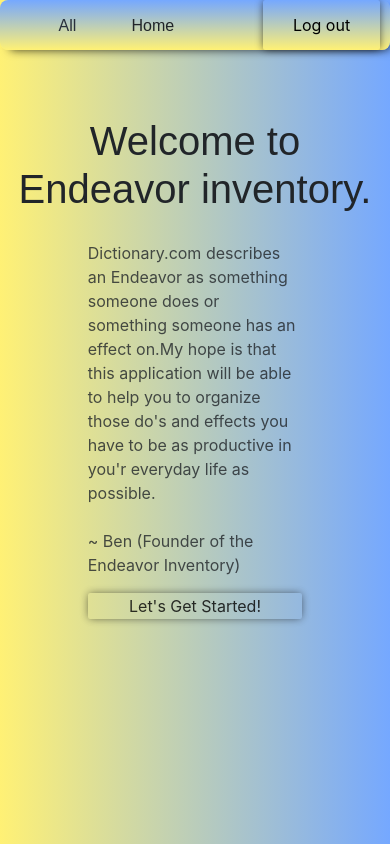
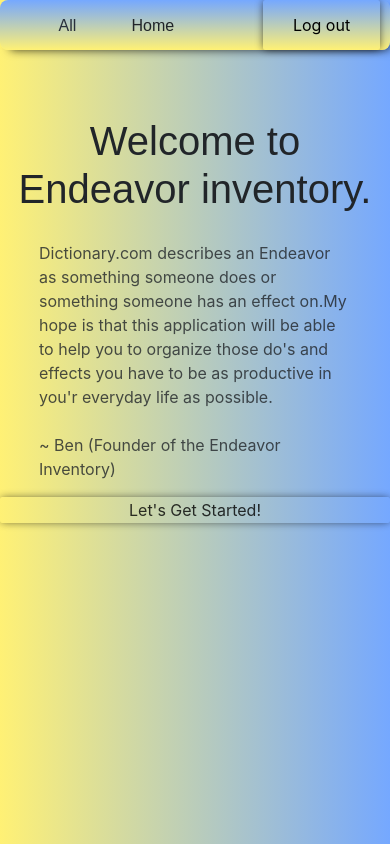
Before and after one commit to Ben8478/ToDO_app, a PHP site: page / in a window 390 px wide. Run offline with PHP 8.4, Linux system fonts and the light colour scheme; the visitor is signed in with stand-in values (Sample User, id 1); data that the repository does not hold is empty; some libraries are stand-ins or nearby versions; some web fonts are replaced.

Commit message:
media queries added for mobile

```diff
--- a/css/style.css
+++ b/css/style.css
@@ -345,8 +345,13 @@
         h1 {
             width: 100%;
         }
-        #mission_text p {
+        #mission_text {
             width: 100%;
+        }
+        #mission_paragraph {
+            width: 80%;
+            margin-left: auto;
+            margin-right: auto;
         }
         #welcome {
             margin-top: 30%;
```
